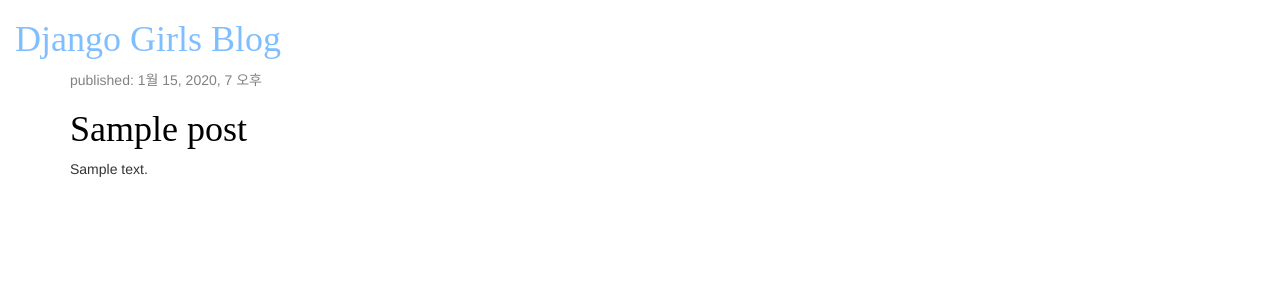
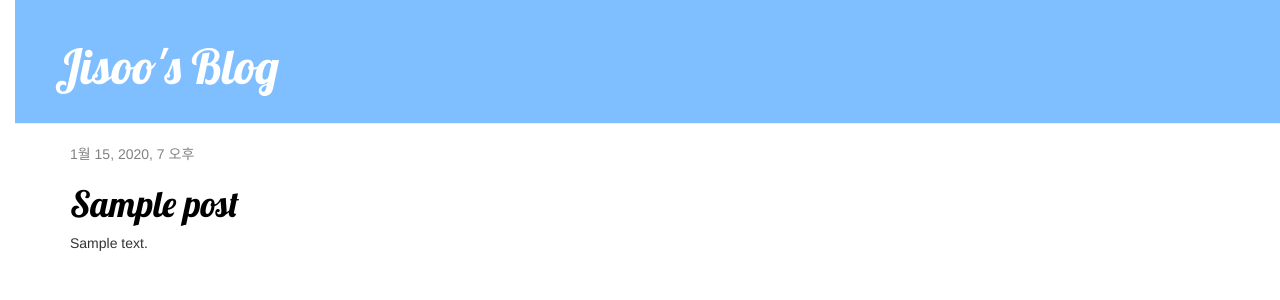
Before and after one commit to jisooooooo/my-first-blog, a Django app: template blog/templates/blog/post_list.html in a window 1280 px wide. Shown: the top 300 px of the page. Run offline with Django 3.2, Linux system fonts and the light colour scheme; the template is opened without the code that fills it: values that come from a table or form of the project are taken from there, others are empty; tables that the repository leaves empty hold one stand-in row (values such as "Sample post"); some libraries are stand-ins or nearby versions.

Commit message:
changed the post_list HTML for the site.

```diff
--- a/blog/static/css/blog.css
+++ b/blog/static/css/blog.css
@@ -4,7 +4,7 @@
 }
 
 .page-header {
-  background-color: #ff9400;
+  background-color: #80bfff;
   margin-top: 0;
   padding: 20px 20px 20px 40px;
 }
--- /dev/null
+++ b/blog/templates/blog/base.html
@@ -0,0 +1,26 @@
+{% load staticfiles %}
+<html>
+    <head>
+        <title>Jisoo's blog</title>
+        <link rel="stylesheet" href="//maxcdn.bootstrapcdn.com/bootstrap/3.2.0/css/bootstrap.min.css">
+        <link rel="stylesheet" href="//maxcdn.bootstrapcdn.com/bootstrap/3.2.0/css/bootstrap-theme.min.css">
+        <link href='//fonts.googleapis.com/css?family=Lobster&subset=latin,latin-ext' rel='stylesheet' type='text/css'>
+        <link rel="stylesheet" href="{% static 'css/blog.css' %}">
+    </head>
+
+    <body>
+      <div class="page-header">
+          <h1><a href="/">Jisoo's Blog</a></h1>
+      </div>
+      <div class="content container">
+          <div class="row">
+              <div class="col-md-8">
+              {% block content %}
+              {% endblock %}
+              </div>
+          </div>
+      </div>
+    </body>
+
+
+</html>
--- a/blog/templates/blog/post_list.html
+++ b/blog/templates/blog/post_list.html
@@ -1,32 +1,13 @@
-{% load staticfiles %}
-<html>
-    <head>
-        <title>Django Girls blog</title>
-        <link rel="stylesheet" href="//maxcdn.bootstrapcdn.com/bootstrap/3.2.0/css/bootstrap.min.css">
-        <link rel="stylesheet" href="//maxcdn.bootstrapcdn.com/bootstrap/3.2.0/css/bootstrap-theme.min.css">
-        <link rel="stylesheet" href="{% static 'css/blog.css' %}">
-        <link href="//fonts.googleapis.com/css?family=Lobster&subset=latin,latin-ext" rel="stylesheet" type="text
-    </head>
-    <body>
-        <div class = "page-header">
-            <h1><a href="/">Django Girls Blog</a></h1>
-        </div>
+{% extends 'blog/base.html' %}
 
-        <div class="content container">
-          <div class="row">
-              <div class="col-md-8">
+{% block content %}
     {% for post in posts %}
         <div class="post">
             <div class="date">
-                              <p>published: {{ post.published_date }}</p>
+                {{ post.published_date }}
             </div>
             <h1><a href="">{{ post.title }}</a></h1>
             <p>{{ post.text|linebreaksbr }}</p>
         </div>
     {% endfor %}
-              </div>
-          </div>
-        </div>
-
-    </body>
-</html>
+{% endblock %}
```
Lines whose indentation alone changed are shown as unchanged.
